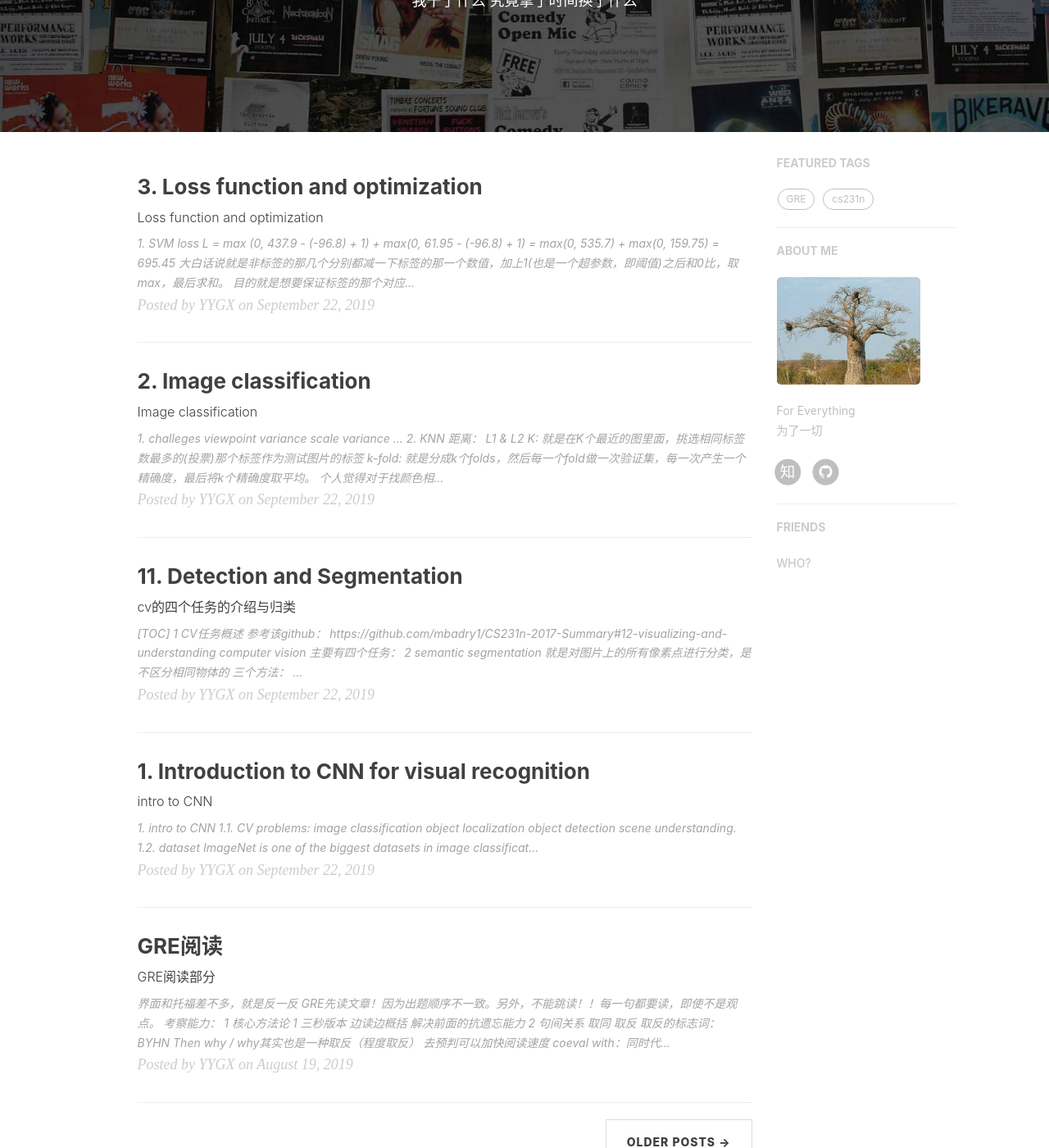
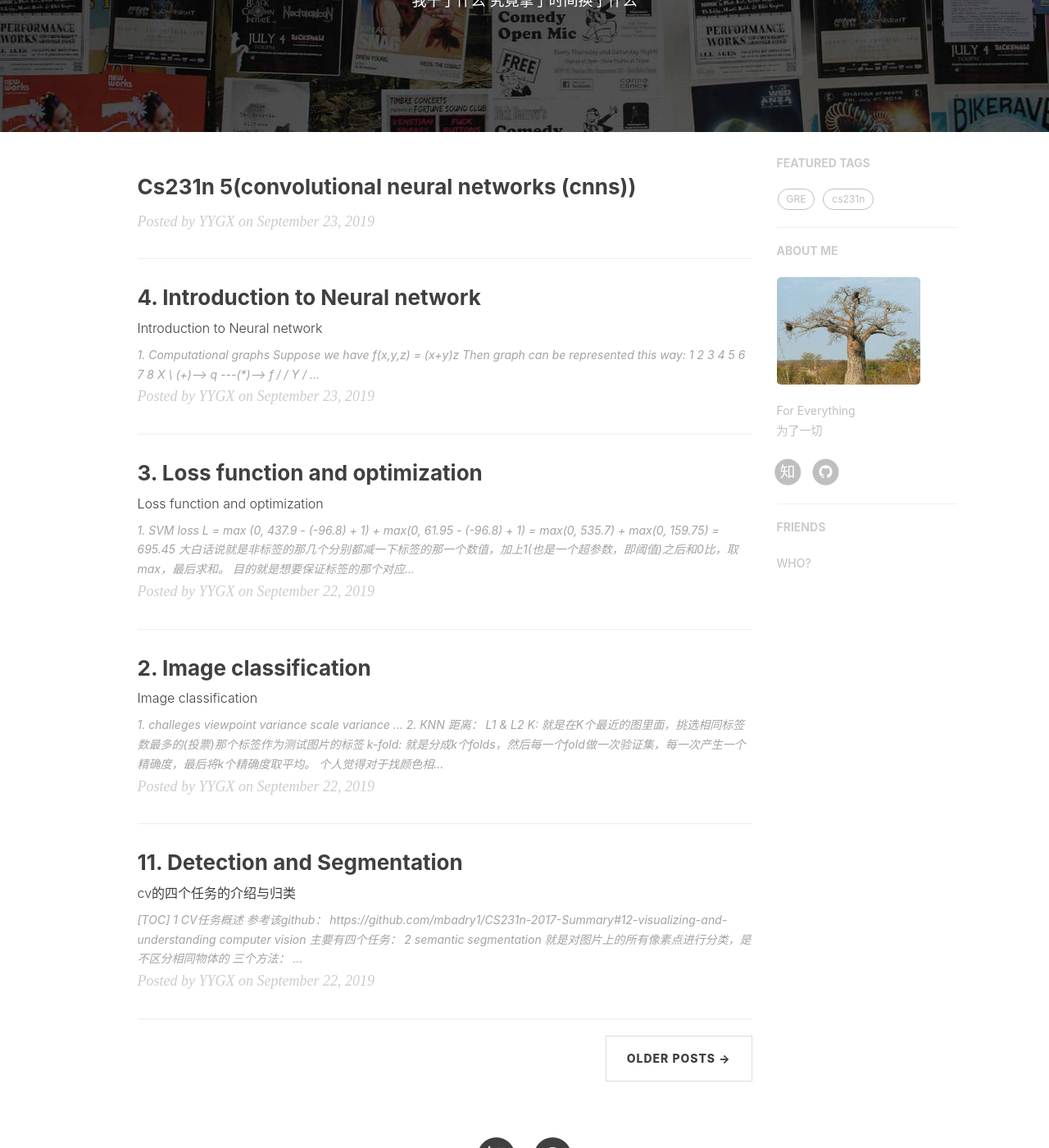
Before and after one commit to The-chosen/The-chosen.github.io, a Jekyll site: the page built from index.html, in a window 1280 px wide and 1400 px high, scrolled down 257 px. Shown: the whole window at 82% size. Built offline with Jekyll 4.4.1, drawn with Linux system fonts in a browser that asks for light colours; nearby versions of some CDN libraries; the list of posts is cut into pages by our own code; comment, search, counter and statistics services are not loaded; some of the changed lines change nothing that is shown.

Commit message:
添加cs231n-4 新建5

````diff
--- a/_posts/2019-09-22-cs231n-3( Loss function and optimization).markdown
+++ b/_posts/2019-09-22-cs231n-3( Loss function and optimization).markdown
@@ -10,7 +10,7 @@ tags:
 
 
 # 1. SVM loss
-![image.png](https://i.loli.net/2019/09/23/6pMLXk2mRG81Ved.png)
+![image.png](https://i.loli.net/2019/09/24/W4iur3ERYOjqXkx.png)
 
 `L = max (0, 437.9 - (-96.8) + 1) + max(0, 61.95 - (-96.8) + 1) = max(0, 535.7) + max(0, 159.75) = 695.45`
 
@@ -43,8 +43,9 @@ SVM等到错误的比正确的那个的数值低一个阈值就完事了，然
 
 `W = W - learning_rate * W_grad`
 
-SGD：
-
+SGD(Stochastic Gradient Descent)：
+随机梯度下降，就是如果用所有的数据就会非常消耗计算资源
+而SGD只是随机的选择其中的一部分
 
 # 5. 特征工程
 在出现dl之前，人们手动标注特征，启发其实就是特征转换，某些复杂的特征经过转换可以直接变成简单的特征，比如下图(直角坐标系向极坐标系的转换)：
--- /dev/null
+++ b/_posts/2019-09-23-cs231n-4(Introduction to Neural network).markdown
@@ -0,0 +1,41 @@
+---
+layout: post
+title: "4. Introduction to Neural network"
+subtitle: 'Introduction to Neural network'
+author: "YYGX"
+header-style: text
+tags:
+  - cs231n
+---
+
+
+# 1. Computational graphs
+Suppose we have f(x,y,z) = (x+y)z
+
+Then graph can be represented this way:
+
+```
+X
+  \
+   (+)--> q ---(*)--> f
+  /           /
+Y            /
+            /
+           /
+Z---------/
+```
+
+```
+q = (x+y)              # dq/dx = 1 , dq/dy = 1
+f = qz                 # df/dq = z , df/dz = q
+```
+
+```
+df/dq = z
+df/dz = q
+df/dx = df/dq * dq/dx = z * 1 = z       # Chain rule
+df/dy = df/dq * dq/dy = z * 1 = z       # Chain rule
+```
+在进行反向传播的 时候使用计算图会很方便
+
+越是使用简单的操作作为节点，节点就会越多，计算图就会越大
````
Also changed, not shown: _posts/2019-09-23-cs231n-5(Convolutional neural networks (CNNs)).markdown (added).
